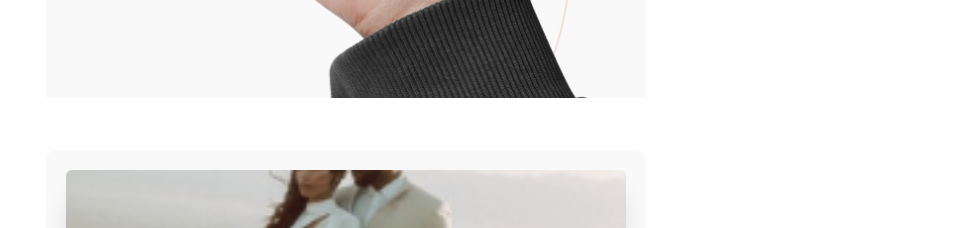
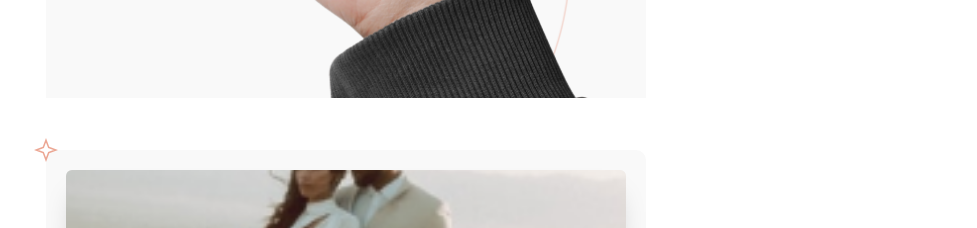
Before and after one commit to nijadev0/weddinstory, a SvelteKit app: page / in a window 1280 px wide. Shown: the part 880-1108 px from the top of the page, without its empty margins (294-1271 px from the left). Built offline with nearby package versions, Linux system fonts and the light colour scheme.

Commit message:
wa icon upper & add icon star rectangle version

```diff
--- a/src/components/templates/Testimony.svelte
+++ b/src/components/templates/Testimony.svelte
@@ -7,11 +7,14 @@
 
 	import 'swiper/css';
 	import 'swiper/css/navigation';
+	import StarRect from '$lib/icons/StarRect.svelte';
 
 	export let data: any;
 </script>
 
 <section class="testimony">
+	<StarRect class="absolute top-5 -left-3 z-10" />
+
 	<div id="prev" class="icon left">
 		<Arrow class="h-[42px] w-[42px] xl:h-12 xl:w-12" />
 	</div>
--- a/src/lib/icons/Star.svelte
+++ b/src/lib/icons/Star.svelte
@@ -1,4 +1,4 @@
-<svg class="w-4 h-4" viewBox="0 0 15 14" fill="none" xmlns="http://www.w3.org/2000/svg">
+<svg class="h-4 w-4" viewBox="0 0 15 14" fill="none" xmlns="http://www.w3.org/2000/svg">
 	<path
 		d="M6.501 0.927048C6.80035 0.0057373 8.10376 0.00573969 8.40311 0.92705L9.34966 3.84023C9.48353 4.25225 9.86749 4.53121 10.3007 4.53121L13.3638 4.53121C14.3325 4.53121 14.7353 5.77082 13.9516 6.34023L11.4735 8.14067C11.123 8.39531 10.9764 8.84668 11.1102 9.2587L12.0568 12.1719C12.3561 13.0932 11.3016 13.8593 10.5179 13.2899L8.03984 11.4895C7.68935 11.2348 7.21476 11.2348 6.86427 11.4895L4.38617 13.2899C3.60246 13.8593 2.54798 13.0932 2.84733 12.1719L3.79388 9.2587C3.92776 8.84668 3.7811 8.39531 3.43061 8.14067L0.952513 6.34023C0.168799 5.77082 0.571577 4.53121 1.5403 4.53121L4.60339 4.53121C5.03662 4.53121 5.42058 4.25225 5.55445 3.84023L6.501 0.927048Z"
 		fill="#FFC700"
--- /dev/null
+++ b/src/lib/icons/StarRect.svelte
@@ -0,0 +1,21 @@
+<script lang="ts">
+	let className: string = '';
+
+	export { className as class };
+</script>
+
+<svg
+	class={className}
+	width="24"
+	height="24"
+	viewBox="0 0 24 24"
+	fill="none"
+	xmlns="http://www.w3.org/2000/svg"
+>
+	<path
+		d="M12 2.16116L14.5377 9.01919L14.6574 9.34262L14.9808 9.4623L21.8388 12L14.9808 14.5377L14.6574 14.6574L14.5377 14.9808L12 21.8388L9.4623 14.9808L9.34262 14.6574L9.01919 14.5377L2.16116 12L9.01919 9.4623L9.34262 9.34262L9.4623 9.01919L12 2.16116Z"
+		stroke="#E38064"
+		stroke-opacity="0.69"
+		stroke-width="1.5"
+	/>
+</svg>
--- a/src/routes/+layout.svelte
+++ b/src/routes/+layout.svelte
@@ -27,6 +27,6 @@
 	}
 
 	.contact-now {
-		@apply fixed bottom-10 right-5 z-20 h-max w-max rounded-full bg-white p-2.5 shadow-iconWhatsapp;
+		@apply fixed bottom-12 right-5 z-20 h-max w-max rounded-full bg-white p-2.5 shadow-iconWhatsapp;
 	}
 </style>
```
